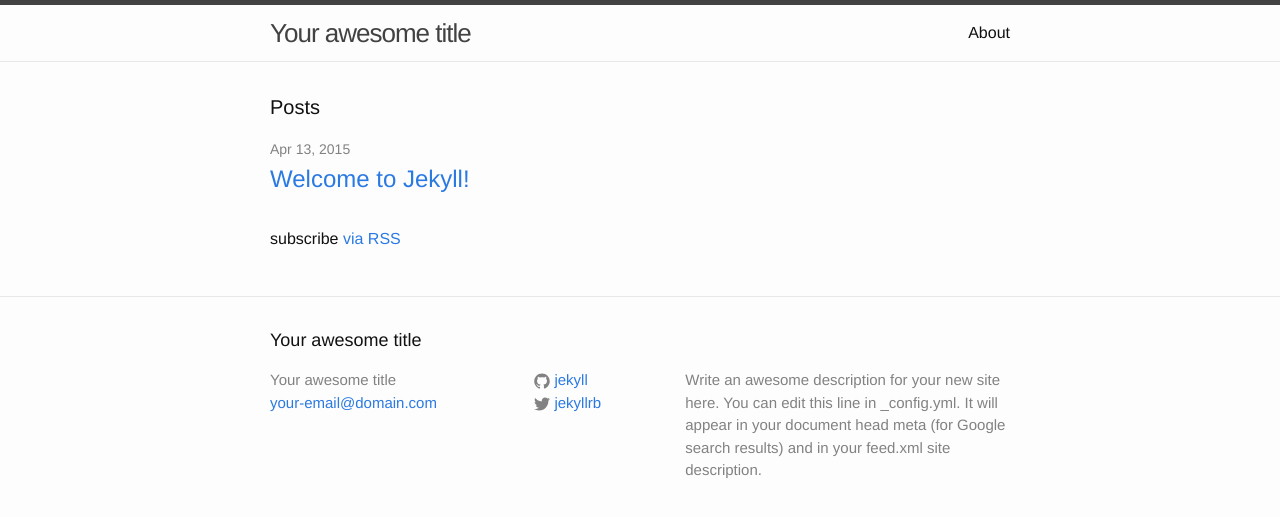
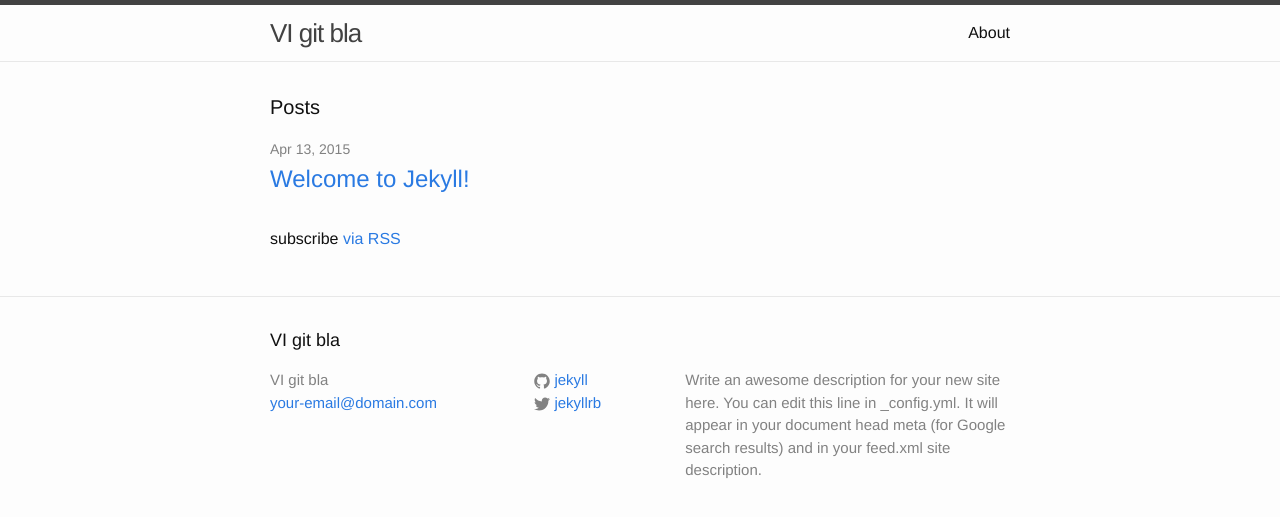
Before and after one commit to VinInn/VinInn.github.io, a Jekyll site: the page built from index.html, in a window 1280 px wide. Shown: the top 517 px of the page. Built offline with Jekyll 4.4.1, drawn with Linux system fonts in a browser that asks for light colours.

Commit message:
Update _config.yml

```diff
--- a/_config.yml
+++ b/_config.yml
@@ -1,5 +1,6 @@
 # Site settings
-title: Your awesome title
+theme: jekyll-theme-minimal
+title: VI git bla
 email: your-email@domain.com
 description: > # this means to ignore newlines until "baseurl:"
   Write an awesome description for your new site here. You can edit this
```
